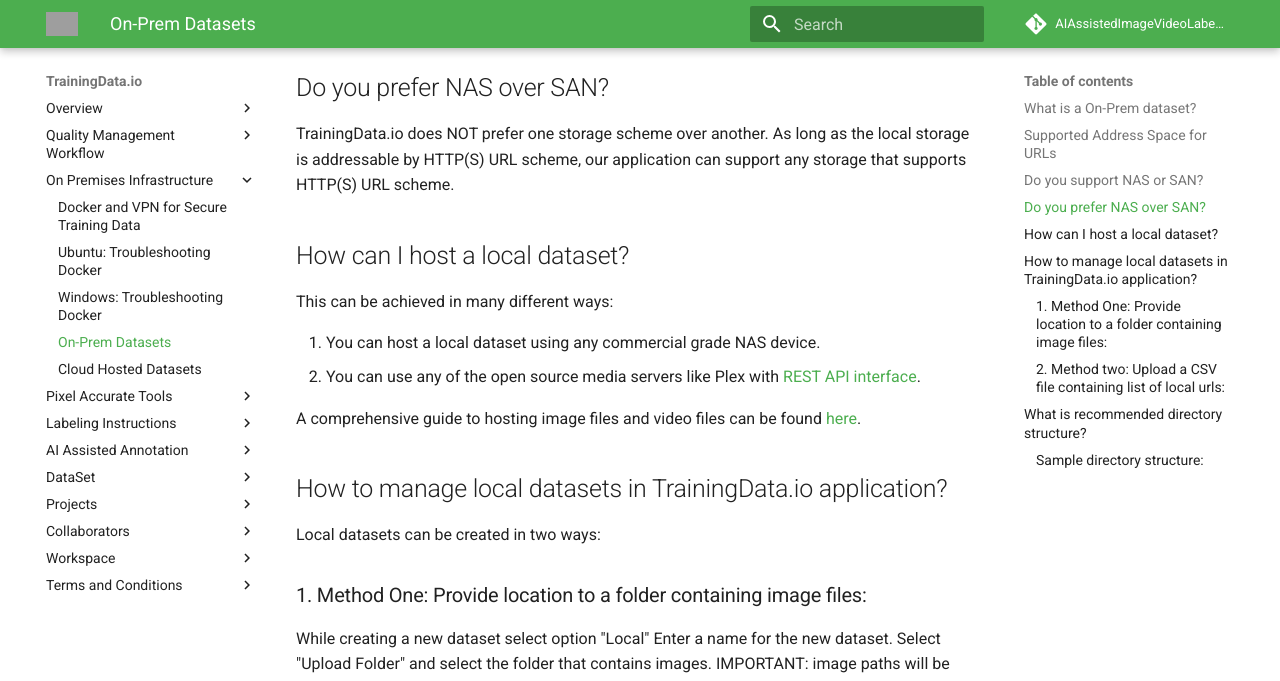
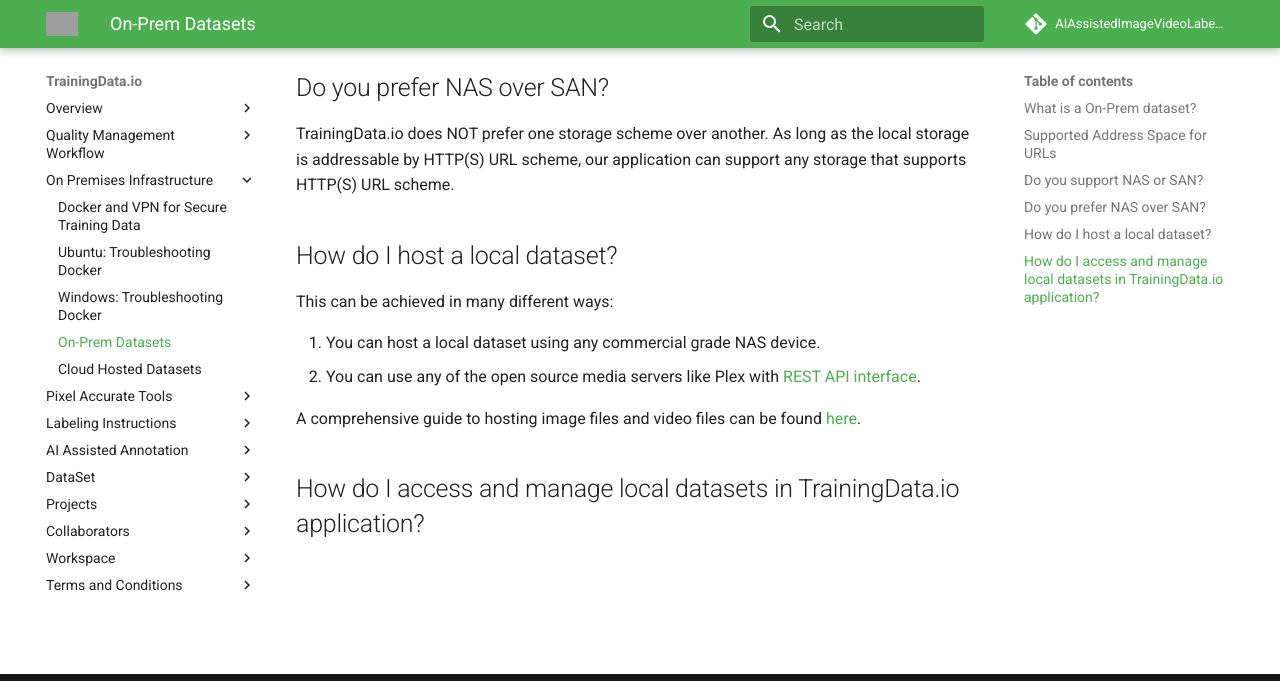
Before and after one commit to trainingdata/AIAssistedImageVideoLabelling, an MkDocs documentation site: the page built from docs/v1.0/Premises Infrastructure/Prem Datasets.md, in a window 1280 px wide and 1400 px high, scrolled down 661 px. Shown: the top 681 px of the window. Built offline with MkDocs 1.6.1 and Material for MkDocs 9.7.7, drawn with Linux system fonts in a browser that asks for light colours; comment, search, counter and statistics services are not loaded; some of the changed text lies outside the part shown; grey boxes are pictures that could not be loaded.

Commit message:
Update Prem Datasets.md

````diff
--- a/docs/v1.0/Premises Infrastructure/Prem Datasets.md
+++ b/docs/v1.0/Premises Infrastructure/Prem Datasets.md
@@ -23,7 +23,7 @@
 
 TrainingData.io does NOT prefer one storage scheme over another. As long as the local storage is addressable by HTTP(S) URL scheme, our application can support any storage that supports HTTP(S) URL scheme.
 
-## How can I host a local dataset?
+## How do I host a local dataset?
 
 This can be achieved in many different ways:
 
@@ -33,75 +33,4 @@
 A comprehensive guide to hosting image files and video files can be found [here](https://www.theguardian.com/technology/askjack/2014/jul/31/how-do-i-set-up-a-media-server-to-share-photos-with-phones-and-tablets).
 
 
-## How to manage local datasets in TrainingData.io application?
-
-Local datasets can be created in two ways:
-###1. Method One: Provide location to a folder containing image files:
-While creating a new dataset select option "Local"
-Enter a name for the new dataset.
-Select "Upload Folder" and select the folder that contains images.
-IMPORTANT: image paths will be processed recursively and images will *not* be uploaded to cloud.
-
-<!-- [![Local - Edited](https://i.ytimg.com/vi/dPe4nCOB9Y4/hqdefault.jpg)](https://www.youtube.com/embed/dPe4nCOB9Y4) -->
-
-<div class="video-wrapper">
-  <iframe width="1280" height="480" src="https://www.youtube.com/embed/dPe4nCOB9Y4" frameborder="0" allowfullscreen></iframe>
-</div>
-
-###2. Method two: Upload a CSV file containing list of local urls:
-Let's assume our name of our dataset is TCGA-CA-G4H2. This dataset has three folders:
-
-     1. Folder name "Drive" with jpeg files
-     2. Folder name "PNG" with png files
-     3. Folder name "DICOM" with Dicom files
-Arrange folder names and file URLs in following format csv format:
-
-<iframe width='100%' height='250'  src="https://docs.google.com/spreadsheets/d/e/2PACX-1vS0sq3VtQGLMokOyrEuh6sDEnVAkZJeBzFvzsriNSqWZByjFJOgHFp0luJfWEPGqjQYhwOVPhEGo8vk/pubhtml?gid=14120895&amp;single=true&amp;widget=true&amp;headers=false"></iframe>
-
-Upload this csv file while creating a new data set as shown in video below:
-
-<!-- [![CSV Upload for Local Dataset](https://i.ytimg.com/vi/4rKX_mBwUjM/hqdefault.jpg)](https://www.youtube.com/embed/4rKX_mBwUjM) -->
-
-<div class="video-wrapper">
-  <iframe width="1280" height="480" src="https://www.youtube.com/embed/4rKX_mBwUjM" frameborder="0" allowfullscreen></iframe>
-</div>
-
-
-## What is recommended directory structure?
-
-It is recommended that only one folder is uploaded in a dataset. TrainingData.io application supports multiple recursive folders under a select folder.
-
-Web Server's root directory MUST BE parent directory of selected folder.
-
-### Sample directory structure:
-
-```
-imageserver/
-├── radiology
-│   └── TCGA-CA-G4H2
-│       ├── DICOM
-│       │   ├── 000045.dcm
-│       │   ├── 000046.dcm
-│       │   ├── 000047.dcm
-│       │   ├── 000048.dcm
-│       │   ├── 000049.dcm
-│       │   └── 000050.dcm
-│       ├── Drive
-│       │   ├── av001.jpg
-│       │   ├── av002.jpg
-│       │   ├── av003.jpg
-│       │   ├── av004.jpg
-│       │   └── av005.jpg
-│       └── test
-│           └── test1
-│               ├── av001.jpg
-│               ├── av002.jpg
-│               └── PNG
-│                   ├── 00012.jpg
-│                   ├── 00013.jpg
-│                   ├── 00014.jpg
-│                   ├── 00015.jpg
-│                   └── 00016.jpg
-
-7 directories, 19 files
-```
+## How do I access and manage local datasets in TrainingData.io application?
````
